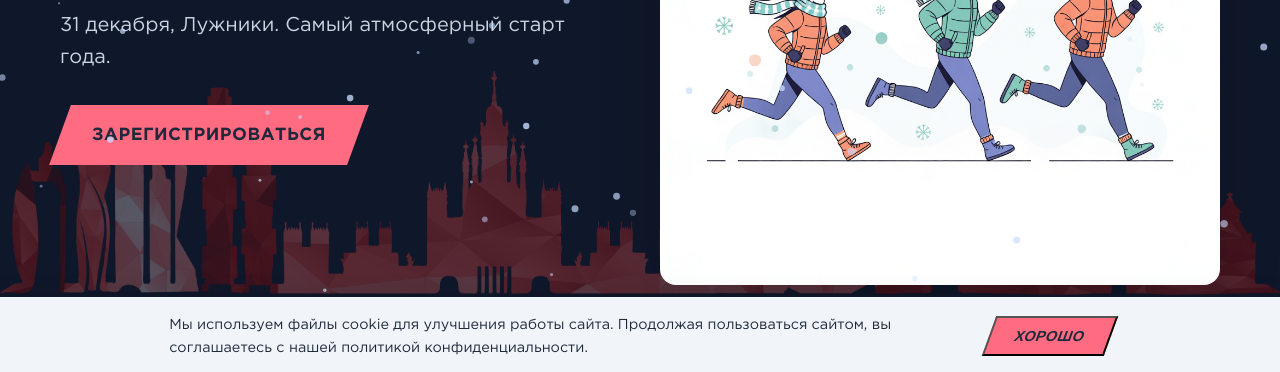
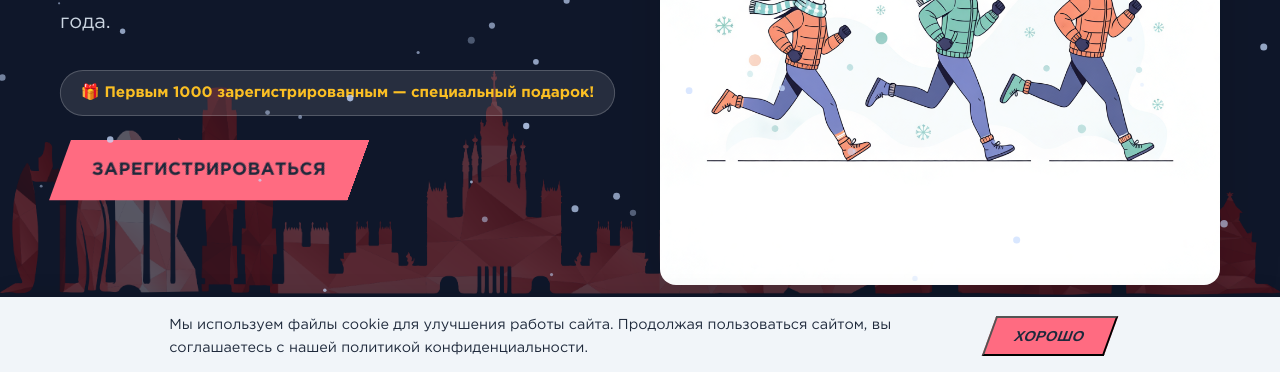
Before and after one commit to srgolubev/newyear2026, a website built with Vite: page index.html in a window 1280 px wide. Both pictures are taken after a click on the button "Переключить тему". Shown: the part 425-797 px from the top of the page. Built offline with nearby package versions, Linux system fonts and the light colour scheme.

Commit message:
Add promo text with high contrast badge

```diff
--- a/index.html
+++ b/index.html
@@ -126,6 +126,9 @@
                 <div class="hero__content fade-in">
                     <h1 class="hero__title">Встречай 2026<br>на бегу!</h1>
                     <p class="hero__subtitle">31 декабря, Лужники. Самый атмосферный старт года.</p>
+                    <div class="hero__promo-badge">
+                        <span>🎁 Первым 1000 зарегистрированным — специальный подарок!</span>
+                    </div>
                     <a href="https://grom.place/competitions/novogodnij-zabeg-2025" class="btn btn--large"
                         target="_blank"><span>Зарегистрироваться</span></a>
                 </div>
@@ -297,7 +300,7 @@
         <section class="section cta">
             <div class="container cta__container fade-in">
                 <h2>Готов начать год активно?</h2>
-                <p>Подарок всем зарегистрированным до 15 декабря!</p>
+                <p>Первым 1000 зарегистрированным — специальный подарок!</p>
                 <a href="https://grom.place/competitions/novogodnij-zabeg-2025" class="btn btn--large btn--white"
                     target="_blank"><span>Зарегистрироваться</span></a>
             </div>
--- a/src/style.css
+++ b/src/style.css
@@ -399,6 +399,47 @@ ul {
   font-size: 1.25rem;
   margin-bottom: 32px;
   color: #555;
+}
+
+.hero__promo-badge {
+  display: inline-block;
+  background: #fff7ed;
+  /* Solid light orange background */
+  padding: 10px 20px;
+  border-radius: 50px;
+  border: 1px solid #fdba74;
+  /* Orange border */
+  margin-bottom: 24px;
+  color: #c2410c;
+  /* Dark orange text */
+  font-weight: 700;
+  font-size: 0.95rem;
+  box-shadow: 0 4px 15px rgba(251, 146, 60, 0.2);
+  animation: pulse 2s infinite;
+}
+
+[data-theme="dark"] .hero__promo-badge {
+  background: rgba(255, 255, 255, 0.1);
+  border-color: rgba(255, 255, 255, 0.2);
+  color: #fbbf24;
+  box-shadow: none;
+}
+
+@keyframes pulse {
+  0% {
+    transform: scale(1);
+    box-shadow: 0 0 0 0 rgba(251, 191, 36, 0.4);
+  }
+
+  70% {
+    transform: scale(1.05);
+    box-shadow: 0 0 0 10px rgba(251, 191, 36, 0);
+  }
+
+  100% {
+    transform: scale(1);
+    box-shadow: 0 0 0 0 rgba(251, 191, 36, 0);
+  }
 }
 
 .hero__image-wrapper {
```
